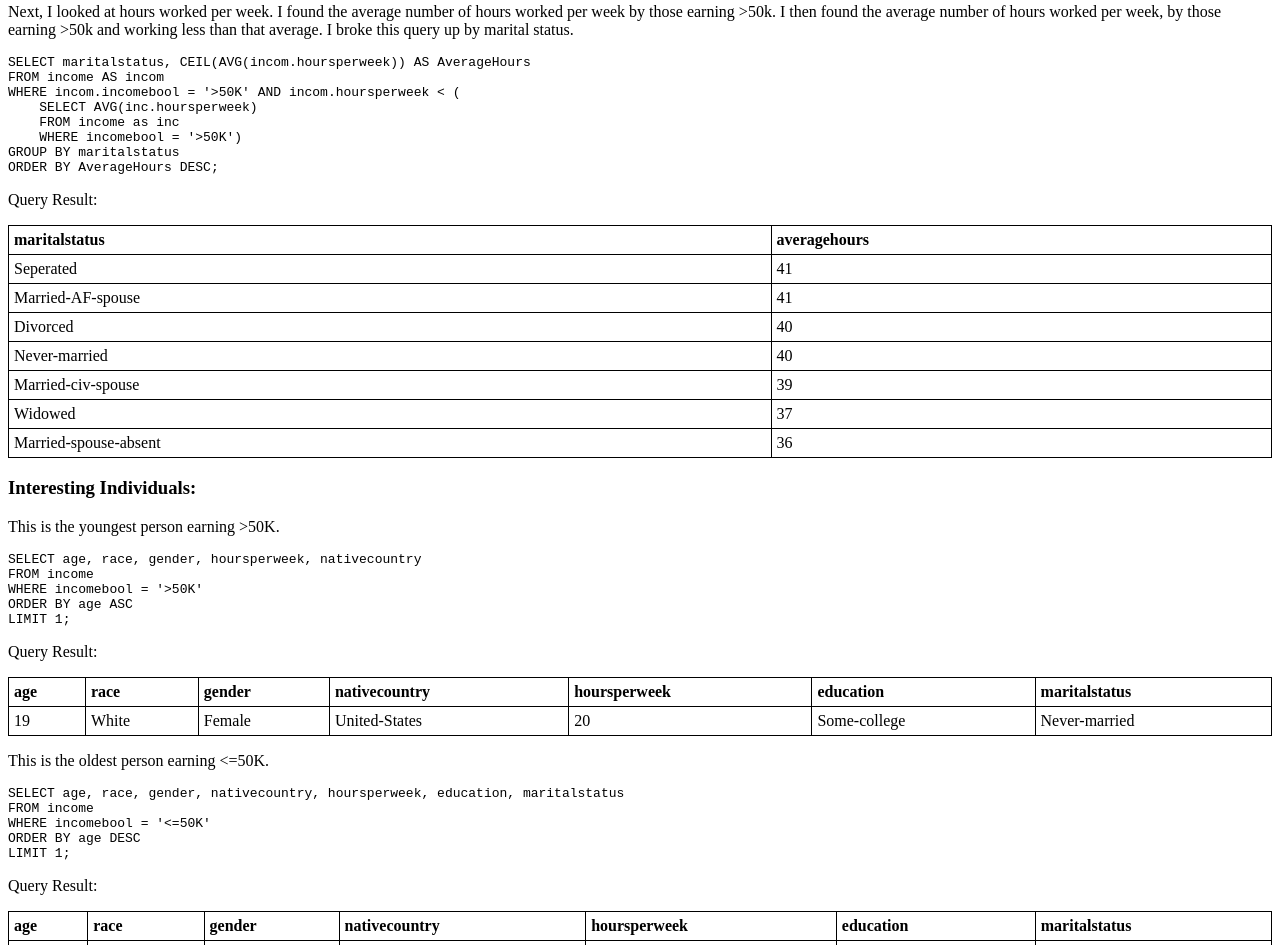
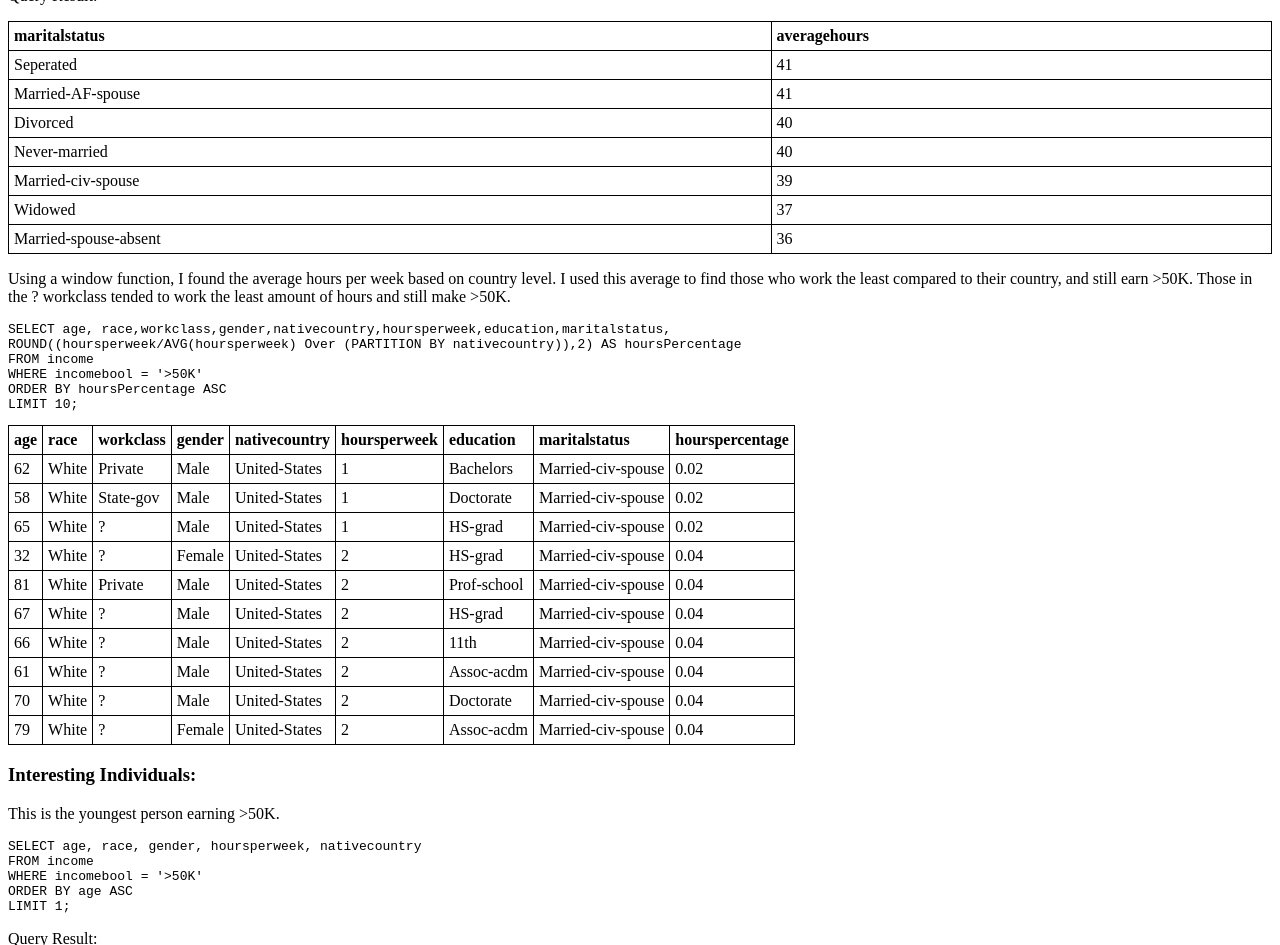
Before and after one commit to al3kq/SQLAnalysis, a plain HTML site: page index.html in a window 1280 px wide. Shown: the part 1812-2757 px from the top of the page. Drawn offline with Linux system fonts and the light colour scheme.

Commit message:
Update index.html

```diff
--- a/index.html
+++ b/index.html
@@ -85,7 +85,7 @@ th, td {
   </tr>
 </table>
 <h3 id="who-is-making-50k-">Who is making &gt;50K?</h3>
-<p>The average age of anyone earning  &gt;50K is found.</p>
+<!-- <p>The average age of anyone earning  &gt;50K is found.</p>
 <pre><code class="lang-sql"><span class="hljs-keyword">SELECT</span> <span class="hljs-keyword">CEIL</span>(<span class="hljs-keyword">AVG</span>(age)) <span class="hljs-keyword">as</span> AverageAge
 <span class="hljs-keyword">FROM</span> income
 <span class="hljs-keyword">WHERE</span> incomebool = <span class="hljs-string">'&gt;50K'</span>;
@@ -98,8 +98,8 @@ th, td {
   <tr>
     <td>45</td>
   </tr>
-</table>
-<p>Now, this average is broken up by race...</p>
+</table> -->
+<p>Average age of anyone earning &gt;50K broken up by race...</p>
 <pre><code class="lang-sql"><span class="hljs-keyword">SELECT</span> race, <span class="hljs-keyword">CEIL</span>(<span class="hljs-keyword">AVG</span>(age)) <span class="hljs-keyword">as</span> AverageAge
 <span class="hljs-keyword">FROM</span> income
 <span class="hljs-keyword">WHERE</span> incomebool = <span class="hljs-string">'&gt;50K'</span>
@@ -153,7 +153,7 @@ th, td {
     <td>45</td>
   </tr>
 </table>
-<p>Next, I looked at hours worked per week. I found the average number of hours worked per week by those earning &gt;50k. I then found the average number of hours worked per week, by those earning &gt;50k and working less than that average. I broke this query up by marital status.</p>
+<p>Using a subquery, I found the average hours worked per week by those earning &gt;50K. Using that average, I found the number of hours worked per week by those earning &gt;50k and working less than that average. I broke this query up by average per marital status.</p>
 <pre><code class="lang-sql"><span class="hljs-keyword">SELECT</span> maritalstatus, <span class="hljs-keyword">CEIL</span>(<span class="hljs-keyword">AVG</span>(incom.hoursperweek)) <span class="hljs-keyword">AS</span> AverageHours
 <span class="hljs-keyword">FROM</span> income <span class="hljs-keyword">AS</span> incom
 <span class="hljs-keyword">WHERE</span> incom.incomebool = <span class="hljs-string">'&gt;50K'</span> <span class="hljs-keyword">AND</span> incom.hoursperweek &lt; (
@@ -199,6 +199,136 @@ th, td {
   </tr>
 </table>
 
+<p>Using a window function, I found the average hours per week based on country level. I used this average to find those who work the least compared to their country, and still earn &gt;50K. Those in the ? workclass tended to work the least amount of hours and still make &gt50K.</p>
+<pre><code class="lang-sql"><span class="hljs-keyword">SELECT</span> age, race,workclass,gender,nativecountry,hoursperweek,education,maritalstatus,
+<span class="hljs-keyword">ROUND</span>((hoursperweek/<span class="hljs-keyword">AVG</span>(hoursperweek) <span class="hljs-keyword">Over</span> (<span class="hljs-keyword">PARTITION</span> <span class="hljs-keyword">BY</span> nativecountry)),<span class="hljs-number">2</span>) <span class="hljs-keyword">AS</span> hoursPercentage
+<span class="hljs-keyword">FROM</span> income
+<span class="hljs-keyword">WHERE</span> incomebool = <span class="hljs-string">'&gt;50K'</span>
+<span class="hljs-keyword">ORDER</span> <span class="hljs-keyword">BY</span> hoursPercentage <span class="hljs-keyword">ASC</span>
+<span class="hljs-keyword">LIMIT</span> <span class="hljs-number">10</span>;
+</code></pre>
+<table class="table table-bordered table-hover table-condensed">
+<thead><tr><th title="Field #1">age</th>
+<th title="Field #2">race</th>
+<th title="Field #3">workclass</th>
+<th title="Field #4">gender</th>
+<th title="Field #5">nativecountry</th>
+<th title="Field #6">hoursperweek</th>
+<th title="Field #7">education</th>
+<th title="Field #8">maritalstatus</th>
+<th title="Field #9">hourspercentage</th>
+</tr></thead>
+<tbody><tr>
+<td align="right">62</td>
+<td>White</td>
+<td>Private</td>
+<td>Male</td>
+<td>United-States</td>
+<td align="right">1</td>
+<td>Bachelors</td>
+<td>Married-civ-spouse</td>
+<td align="right">0.02</td>
+</tr>
+<tr>
+<td align="right">58</td>
+<td>White</td>
+<td>State-gov</td>
+<td>Male</td>
+<td>United-States</td>
+<td align="right">1</td>
+<td>Doctorate</td>
+<td>Married-civ-spouse</td>
+<td align="right">0.02</td>
+</tr>
+<tr>
+<td align="right">65</td>
+<td>White</td>
+<td>?</td>
+<td>Male</td>
+<td>United-States</td>
+<td align="right">1</td>
+<td>HS-grad</td>
+<td>Married-civ-spouse</td>
+<td align="right">0.02</td>
+</tr>
+<tr>
+<td align="right">32</td>
+<td>White</td>
+<td>?</td>
+<td>Female</td>
+<td>United-States</td>
+<td align="right">2</td>
+<td>HS-grad</td>
+<td>Married-civ-spouse</td>
+<td align="right">0.04</td>
+</tr>
+<tr>
+<td align="right">81</td>
+<td>White</td>
+<td>Private</td>
+<td>Male</td>
+<td>United-States</td>
+<td align="right">2</td>
+<td>Prof-school</td>
+<td>Married-civ-spouse</td>
+<td align="right">0.04</td>
+</tr>
+<tr>
+<td align="right">67</td>
+<td>White</td>
+<td>?</td>
+<td>Male</td>
+<td>United-States</td>
+<td align="right">2</td>
+<td>HS-grad</td>
+<td>Married-civ-spouse</td>
+<td align="right">0.04</td>
+</tr>
+<tr>
+<td align="right">66</td>
+<td>White</td>
+<td>?</td>
+<td>Male</td>
+<td>United-States</td>
+<td align="right">2</td>
+<td>11th</td>
+<td>Married-civ-spouse</td>
+<td align="right">0.04</td>
+</tr>
+<tr>
+<td align="right">61</td>
+<td>White</td>
+<td>?</td>
+<td>Male</td>
+<td>United-States</td>
+<td align="right">2</td>
+<td>Assoc-acdm</td>
+<td>Married-civ-spouse</td>
+<td align="right">0.04</td>
+</tr>
+<tr>
+<td align="right">70</td>
+<td>White</td>
+<td>?</td>
+<td>Male</td>
+<td>United-States</td>
+<td align="right">2</td>
+<td>Doctorate</td>
+<td>Married-civ-spouse</td>
+<td align="right">0.04</td>
+</tr>
+<tr>
+<td align="right">79</td>
+<td>White</td>
+<td>?</td>
+<td>Female</td>
+<td>United-States</td>
+<td align="right">2</td>
+<td>Assoc-acdm</td>
+<td>Married-civ-spouse</td>
+<td align="right">0.04</td>
+</tr>
+</tbody></table>
 <h3 id="interesting-individuals-">Interesting Individuals:</h3>
 <p>This is the youngest person earning &gt;50K.</p>
 <pre><code class="lang-sql"><span class="hljs-keyword">SELECT</span> age, race, gender, hoursperweek, nativecountry
@@ -256,6 +386,7 @@ th, td {
     <td>Widowed</td>
   </tr>
 </table>
+
 <h3> Visualization of this income dataset using Tableau</h3>
 <p>Demographics break down:</p>
 <img src="img/table.png" style="width:700px" alt="Table showing breakdown">
```
